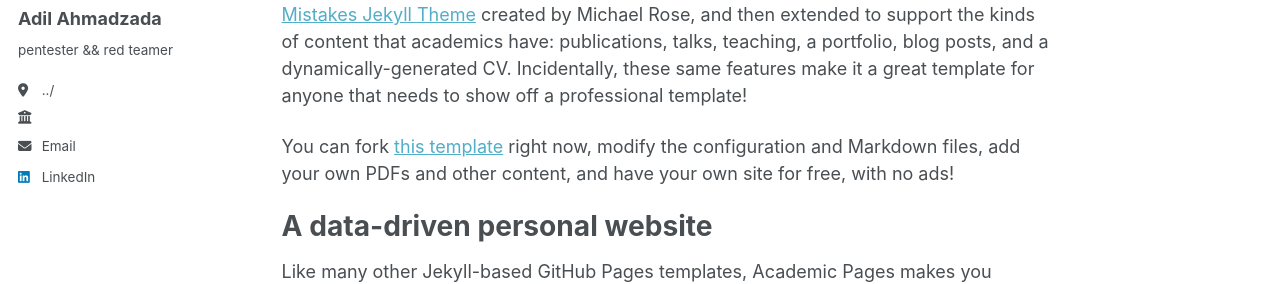
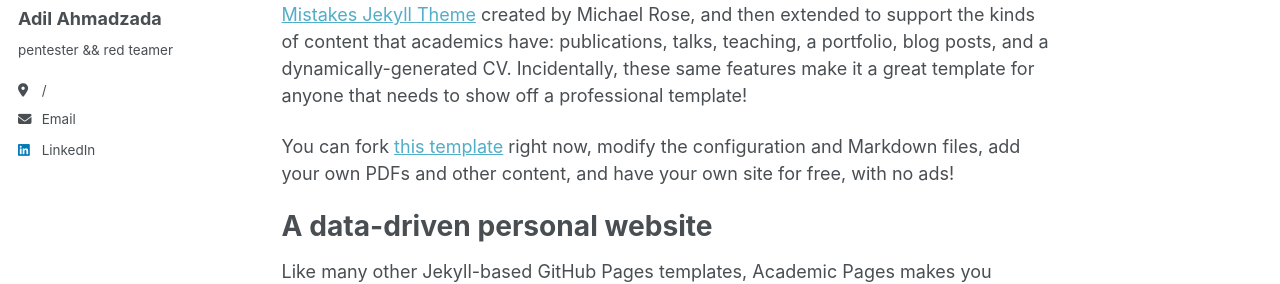
Before and after one commit to adilaxmdv/adilaxmdv.github.io, a Jekyll site: the page built from _pages/about.md, in a window 1280 px wide. Shown: the part 276-560 px from the top of the page. Built offline with Jekyll 4.4.1, drawn with Linux system fonts in a browser that asks for light colours; a script that is not in the unit is left out.

```diff
--- a/_config.yml
+++ b/_config.yml
@@ -27,8 +27,8 @@ author:
   name             : "Adil Ahmadzada"
   pronouns         : # example: "she/her"
   bio              : "pentester && red teamer"
-  location         : "../"
-  employer         : ""
+  location         : "/"
+  employer         :
   uri              : # URL
   email            : "adil.ahmadzada@proton.me"
 
```
